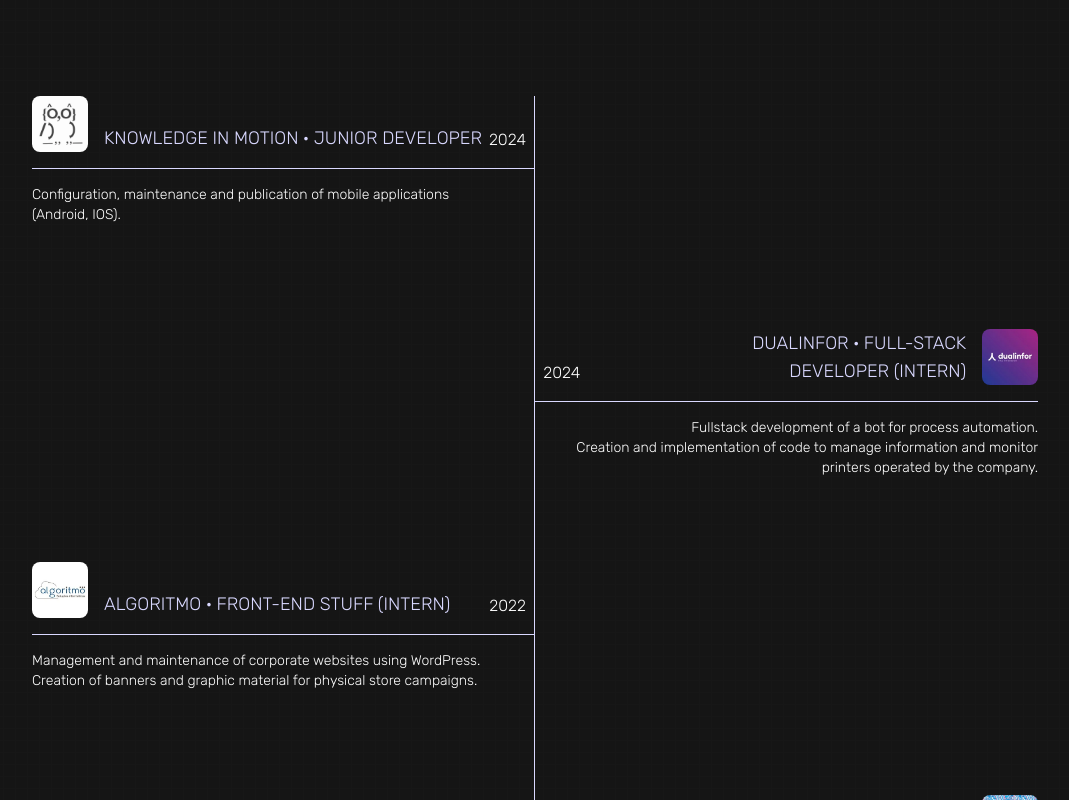
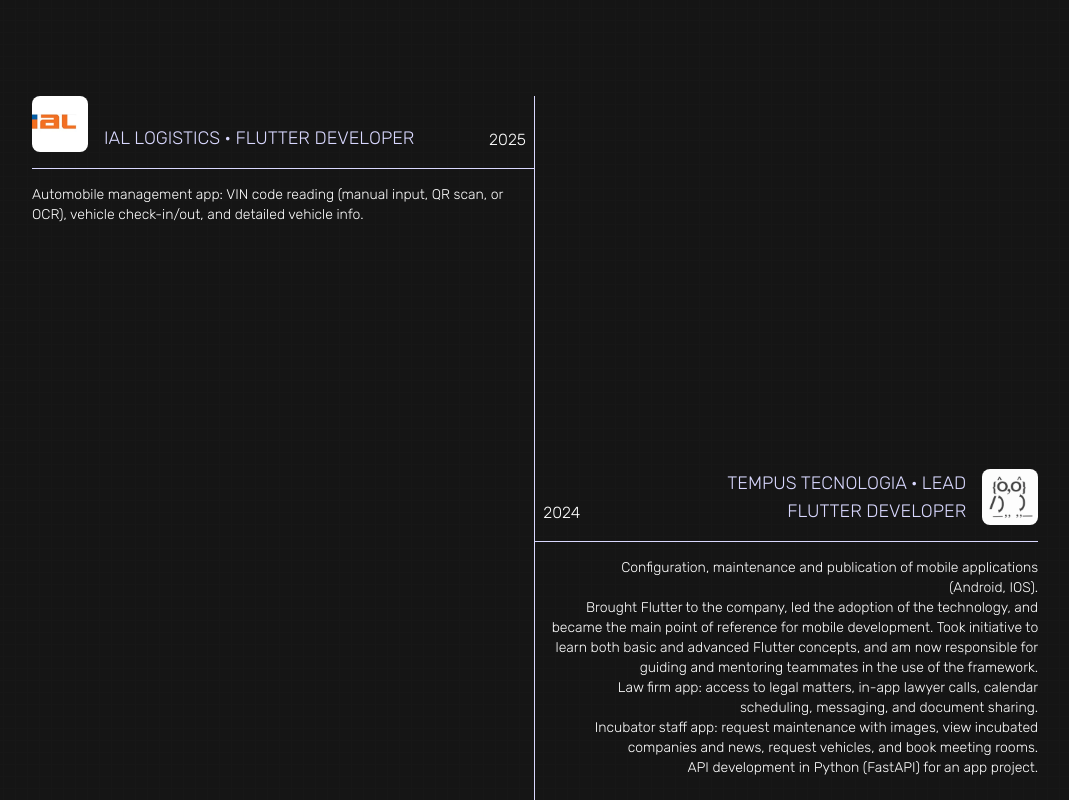
Before and after one commit to SuperMoooo/Portfolio, a Next.js app: page / in a window 1280 px wide. Shown: the part 6400-7200 px from the top of the page, without its empty margins (105-1174 px from the left). Built offline with nearby package versions, Linux system fonts and the light colour scheme.

Commit message:
New experience

```diff
--- a/app/constants/Experience.ts
+++ b/app/constants/Experience.ts
@@ -1,17 +1,31 @@
+import algoritmo from '../assets/companyImgs/algoritmo.webp';
 import dualinfor from '../assets/companyImgs/dualinfor.webp';
-import algoritmo from '../assets/companyImgs/algoritmo.webp';
+import ial from '../assets/companyImgs/ial.webp';
+import knowledge from '../assets/companyImgs/knowledge.webp';
 import mafraTv from '../assets/companyImgs/mafratv.webp';
 import pontinhos from '../assets/companyImgs/pontinhos.webp';
-import knowledge from '../assets/companyImgs/knowledge.webp';
 
 export const EXPERIENCE = [
     {
-        company: 'Knowledge in Motion',
-        position: 'Junior Developer',
+        company: 'IAL Logistics',
+        position: 'Flutter Developer',
+        date: '2025',
+        img: ial,
+        desc: [
+            'Automobile management app: VIN code reading (manual input, QR scan, or OCR), vehicle check-in/out, and detailed vehicle info.',
+        ],
+    },
+    {
+        company: 'Tempus Tecnologia',
+        position: 'Lead Flutter Developer',
         date: '2024',
         img: knowledge,
         desc: [
             'Configuration, maintenance and publication of mobile applications (Android, IOS).',
+            'Brought Flutter to the company, led the adoption of the technology, and became the main point of reference for mobile development. Took initiative to learn both basic and advanced Flutter concepts, and am now responsible for guiding and mentoring teammates in the use of the framework.',
+            'Law firm app: access to legal matters, in-app lawyer calls, calendar scheduling, messaging, and document sharing.',
+            'Incubator staff app: request maintenance with images, view incubated companies and news, request vehicles, and book meeting rooms.',
+            'API development in Python (FastAPI) for an app project.',
         ],
     },
     {
```
Also changed, not shown: app/assets/companyImgs/ial.webp (added).
